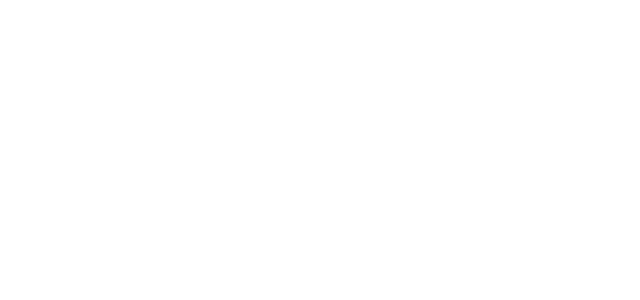
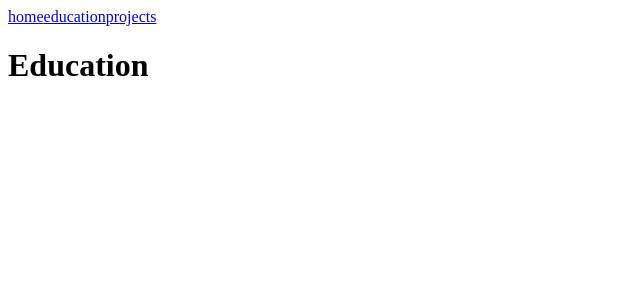
Before and after one commit to tylerhand1/portfolio, a React (Vite) app: page /education in a window 1280 px wide. Shown: the top 300 px of the page, without its empty margins (0-640 px from the left). Built offline with nearby package versions, Linux system fonts and the light colour scheme.

Commit message:
Created basic router to serve home, education and projects Created corresponding page files

```diff
--- a/package.json
+++ b/package.json
@@ -11,7 +11,8 @@
   },
   "dependencies": {
     "react": "^18.2.0",
-    "react-dom": "^18.2.0"
+    "react-dom": "^18.2.0",
+    "react-router-dom": "^6.22.3"
   },
   "devDependencies": {
     "@types/react": "^18.2.66",
--- a/src/App.jsx
+++ b/src/App.jsx
@@ -1,10 +1,29 @@
-import './App.css'
+import {
+  BrowserRouter as Router,
+  Routes, Route, Link
+} from 'react-router-dom'
+import './index.css'
 
-function App() {
+// Pages
+import Home from './pages/Home'
+import Education from './pages/Education'
+import Projects from './pages/Projects'
+
+const App = () => {
   return (
-    <>
+    <Router>
+      <div>
+        <Link to="/">home</Link>
+        <Link to="/education">education</Link>
+        <Link to="/projects">projects</Link>
+      </div>
 
-    </>
+      <Routes>
+        <Route path="/" element={<Home />}/>
+        <Route path="/education" element={<Education />}/>
+        <Route path="projects" element={<Projects />}/>
+      </Routes>
+    </Router>
   )
 }
 
--- /dev/null
+++ b/src/pages/Education.jsx
@@ -0,0 +1,9 @@
+const Education = () => {
+  return (
+    <>
+      <h1>Education</h1>
+    </>
+  )
+}
+
+export default Education;
--- /dev/null
+++ b/src/pages/Home.jsx
@@ -0,0 +1,9 @@
+const Home = () => {
+  return (
+    <>
+      <h1>Home</h1>
+    </>
+  )
+}
+
+export default Home;
--- /dev/null
+++ b/src/pages/Projects.jsx
@@ -0,0 +1,9 @@
+const Projects = () => {
+  return (
+    <>
+      <h1>Projects</h1>
+    </>
+  )
+}
+
+export default Projects;
```
Also changed, not shown: src/App.css (deleted), 1 other file (tests, documents, lock files or other folders).
